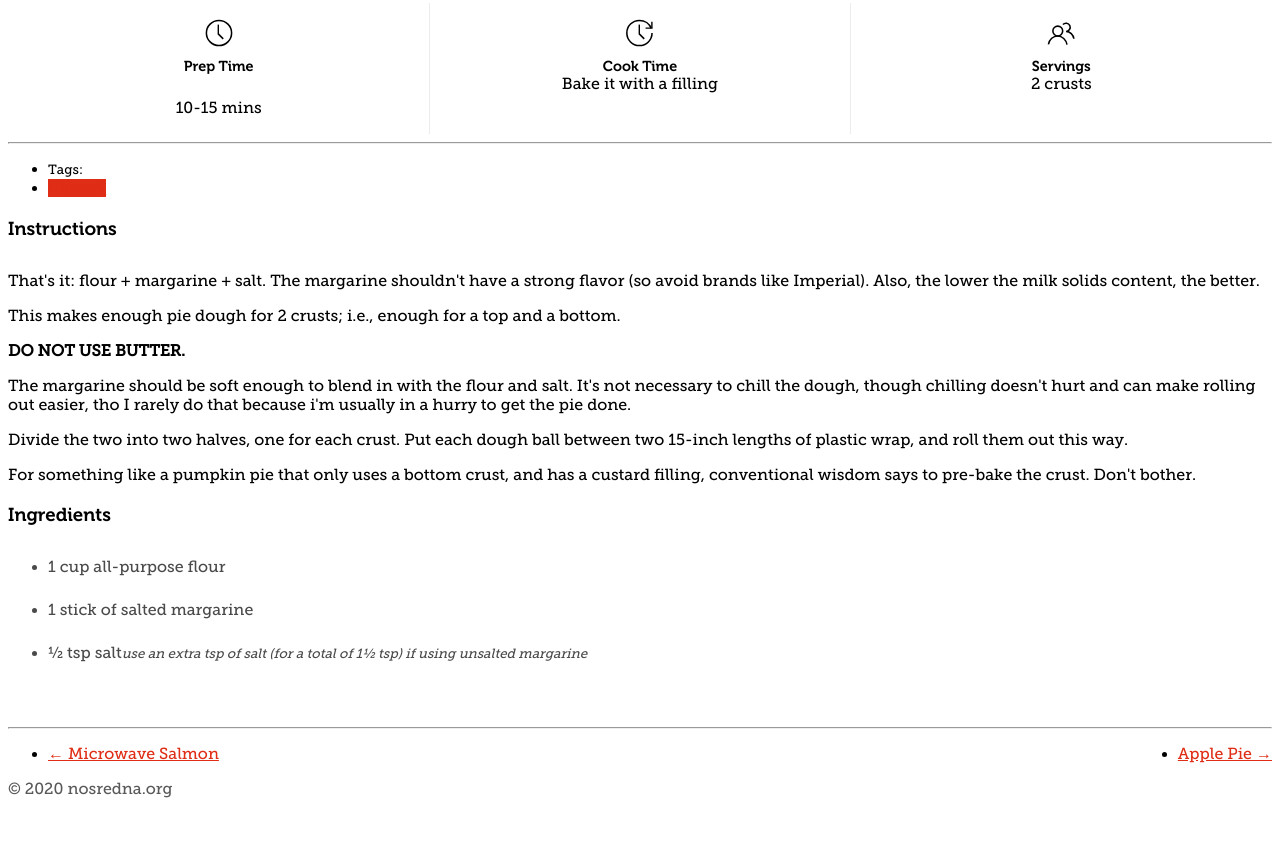
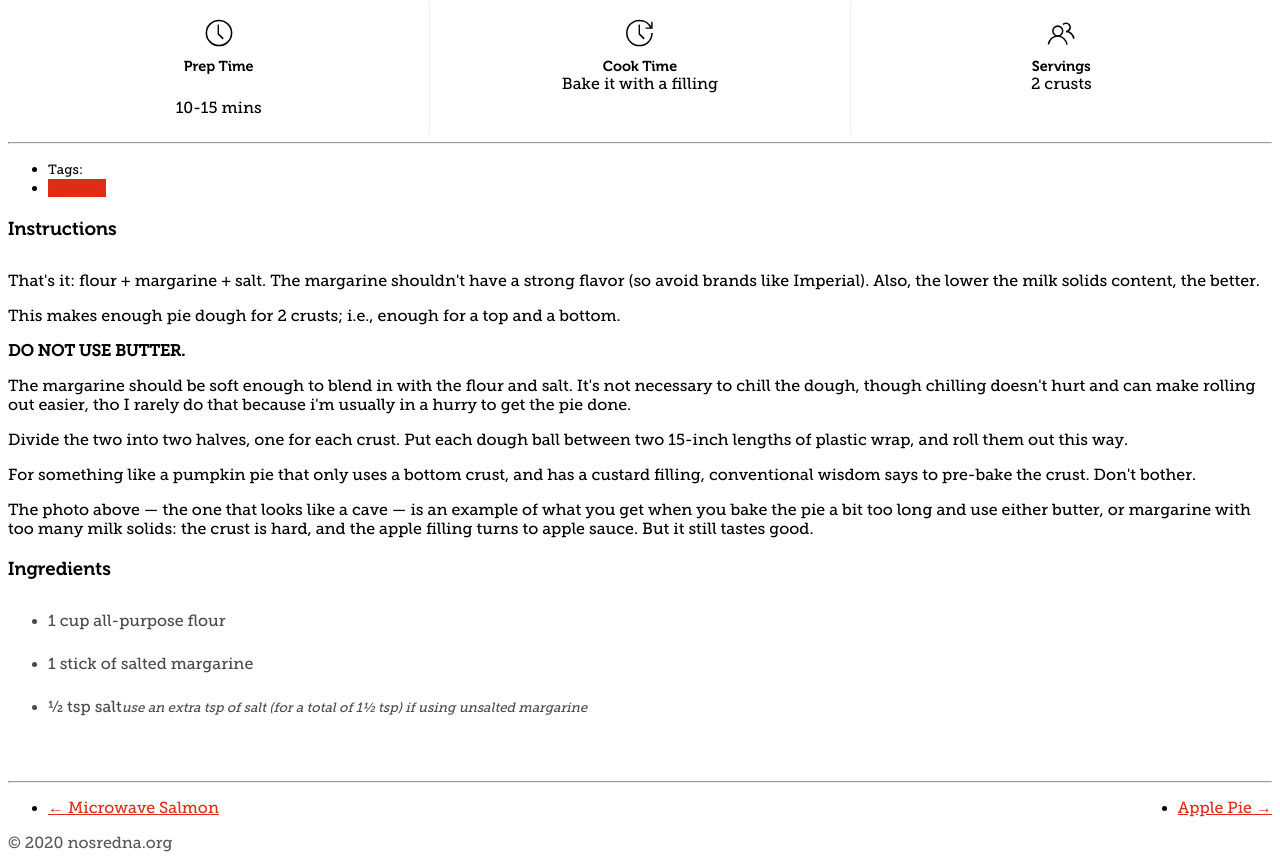
Before and after one commit to mtycks/em-em-recipes, a Gatsby site: page /pie-crust/ in a window 1280 px wide. Shown: the part 1353-2214 px from the top of the page. Before the commit the page ends 2160 px from the top, so only its background shows below. Built offline with nearby package versions, Linux system fonts and the light colour scheme; Gatsby itself is replaced by a stand-in of ours.

Commit message:
commentary on crust cave

```diff
--- a/content/blog/pie-crust/index.md
+++ b/content/blog/pie-crust/index.md
@@ -28,3 +28,5 @@ The margarine should be soft enough to blend in with the flour and salt. It's no
 Divide the two into two halves, one for each crust. Put each dough ball between two 15-inch lengths of plastic wrap, and roll them out this way.
 
 For something like a pumpkin pie that only uses a bottom crust, and has a custard filling, conventional wisdom says to pre-bake the crust. Don't bother.
+
+The photo above &mdash; the one that looks like a cave &mdash; is an example of what you get when you bake the pie a bit too long and use either butter, or margarine with too many milk solids: the crust is hard, and the apple filling turns to apple sauce. But it still tastes good.
```
